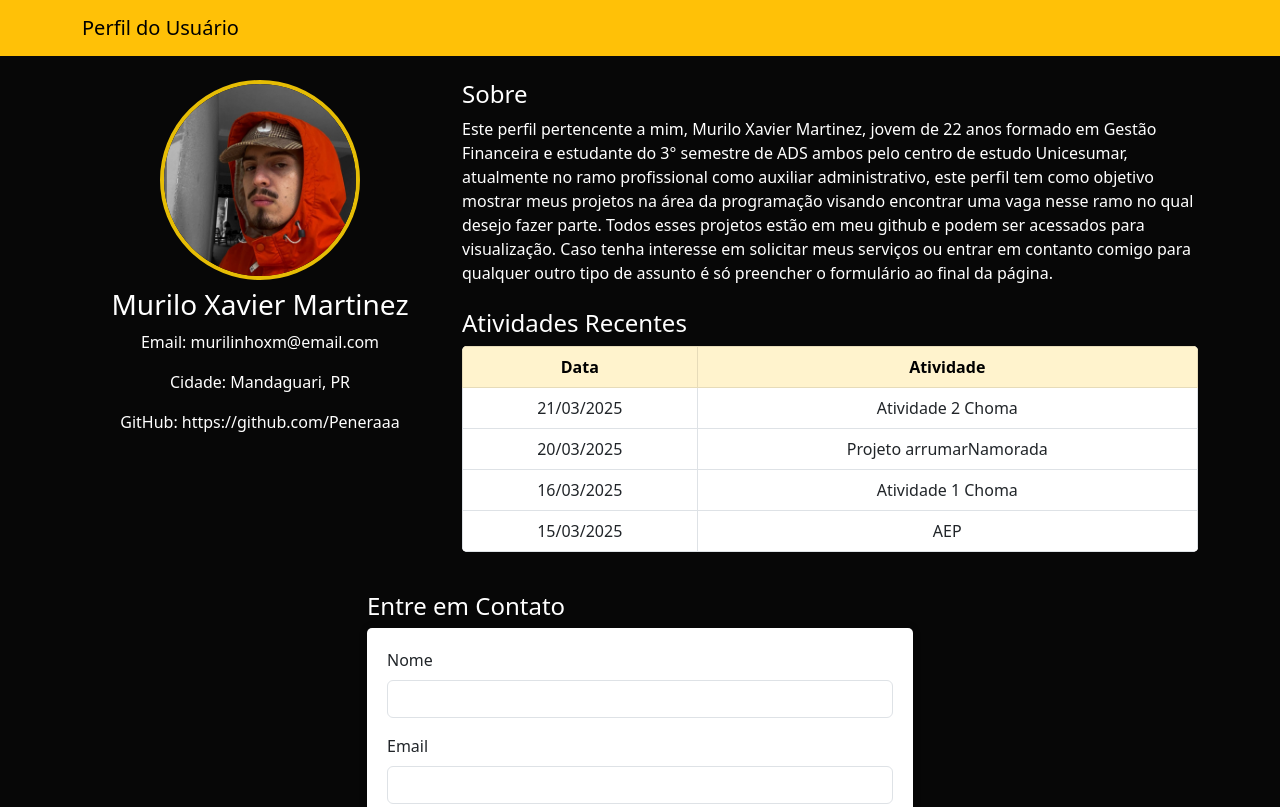
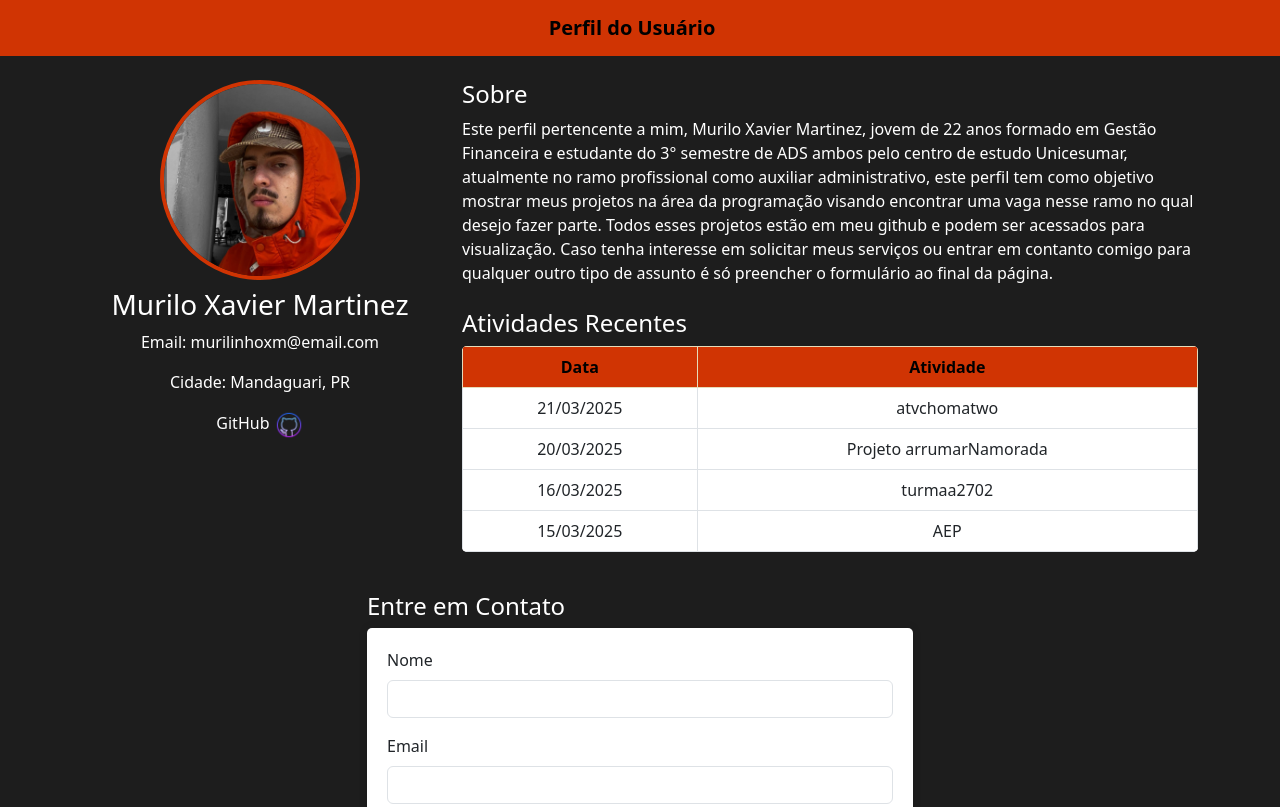
Before and after one commit to Peneraaa/atvchomatwo, a plain HTML site: page index.html in a window 1280 px wide. Shown: the top 807 px of the page. Drawn offline with nearby package versions, Linux system fonts and the light colour scheme.

Commit message:
Add files via upload

```diff
--- a/index.html
+++ b/index.html
@@ -13,7 +13,7 @@
 
     <nav class="navbar navbar-dark bg-warning">
         <div class="container">
-            <a class="navbar-brand" href="#">Perfil do Usuário</a>
+            <a class="navbar-brand" href="https://www.instagram.com/murilo.penera?igsh=MTJqbmxteXFobzV3bw%3D%3D&utm_source=qr">Perfil do Usuário</a>
         </div>
         </nav>
 
@@ -24,7 +24,10 @@
                 <h3 class="mt-2">Murilo Xavier Martinez</h3>
                 <p>Email: murilinhoxm@email.com</p>
                 <p>Cidade: Mandaguari, PR</p>
-                <p>GitHub: https://github.com/Peneraaa </p>
+                <p>GitHub <a href="https://github.com/Peneraaa" target="_blank">
+                    <img src="igithub.png" class="github-icon">
+                </a></p>
+
     </div>
 
             <div class="col-md-8">
@@ -50,7 +53,7 @@
     <tbody>
     <tr>
             <td>21/03/2025</td>
-            <td>Atividade 2 Choma</td>
+            <td>atvchomatwo</td>
     </tr>
     <tr>
             <td>20/03/2025</td>
@@ -58,7 +61,7 @@
     </tr>
     <tr>
             <td>16/03/2025</td>
-            <td>Atividade 1 Choma</td>
+            <td>turmaa2702</td>
     </tr>
     <tr>
             <td>15/03/2025</td>
@@ -100,5 +103,4 @@
  <script src="https://cdn.jsdelivr.net/npm/bootstrap@5.3.0/dist/js/bootstrap.bundle.min.js"></script>
 
 </body>
->>>>>>> Stashed changes
 </html>
--- a/style.css
+++ b/style.css
@@ -1,9 +1,25 @@
 body {
-    background-color: #070707;
+    background-color: rgb(29, 29, 29)
 }
 
+.navbar {
+    background-color: #d03403 !important;
+}
+
+.navbar .container {
+    width: 100%;
+    display: flex;
+    justify-content: center;
+
+}
+.navbar .navbar-brand{
+    font-weight: bold;
+
+
+
+}
 .navbar-brand {
-    color: black;
+    color: rgb(0, 0, 0);
     border-radius: 5px;
 }
 
@@ -16,12 +32,18 @@ body {
     color: white
 }
 
+.github-icon {
+    width: 30px;
+    height: 30px;
+
+}
+
 .profile-img {
     width: 200px;
     height: 200px;
     border-radius: 50%;
     object-fit: cover;
-    border: 4px solid #f8cc05ec;
+    border: 4px solid #d03403;
 }
 
 .text-center h3,
@@ -37,7 +59,8 @@ body {
 
 .table th {
     text-align: center;
-
+    background-color: #d03403;
+    color: #000;
 }
 
 .table td {
@@ -53,5 +76,6 @@ form {
 
 button {
     width: 100%;
->>>>>>> Stashed changes
+    background-color: #d03403 !important;
+
 }
```
Also changed, not shown: igithub.png (added).
